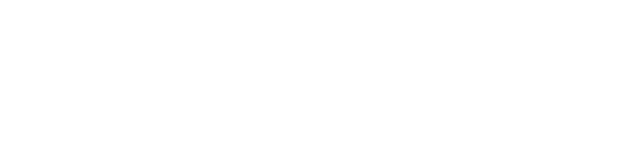
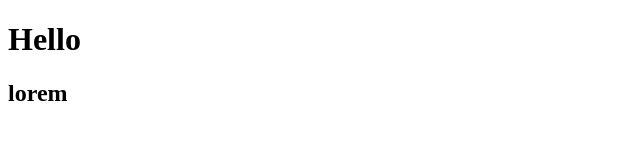
Before and after one commit to roma77777/agency-1, a plain HTML site: page index.html in a window 1280 px wide. Shown: the whole page, without its empty margins (0-640 px from the left). Drawn offline with Linux system fonts and the light colour scheme.

Commit message:
add h1,h2

```diff
--- a/index.html
+++ b/index.html
@@ -5,6 +5,7 @@
 	<title>Document</title>
 </head>
 <body>
-
+	<h1>Hello</h1>
+	<h2>lorem</h2>
 </body>
 </html>
```
